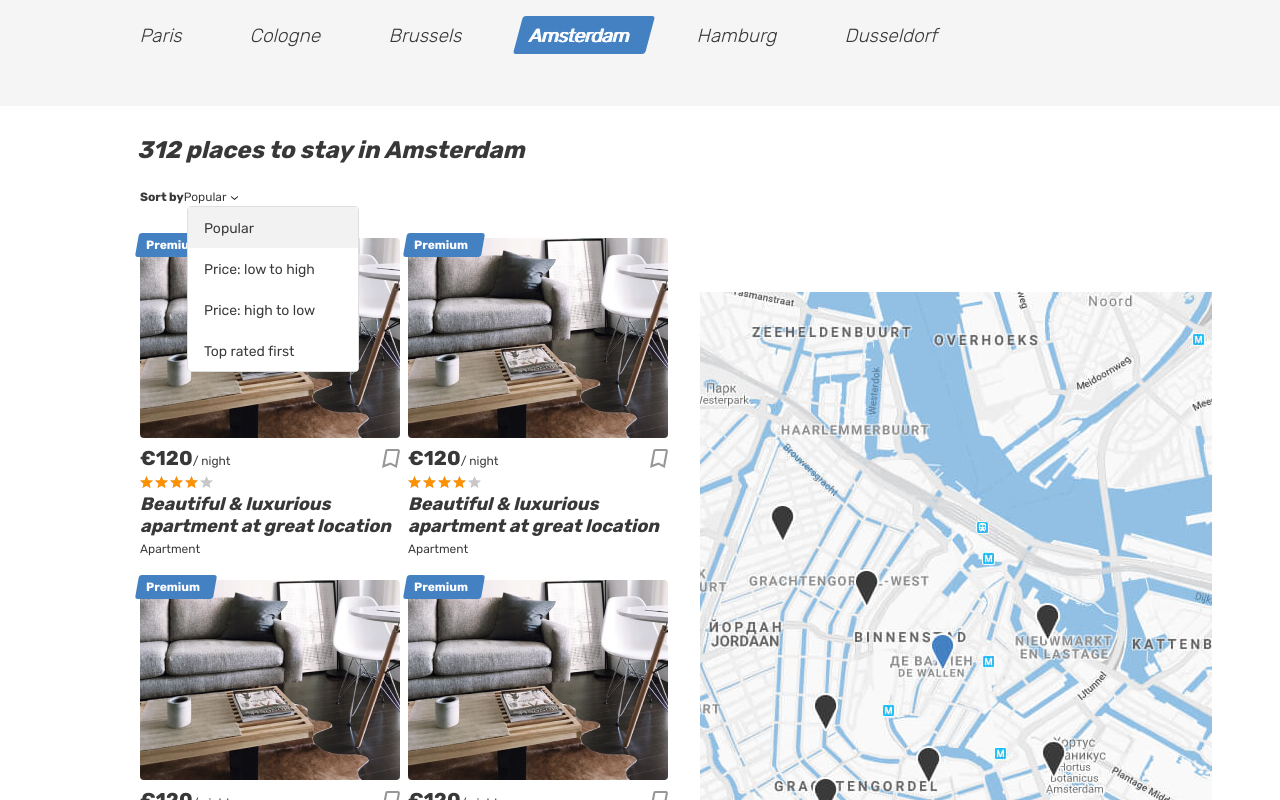
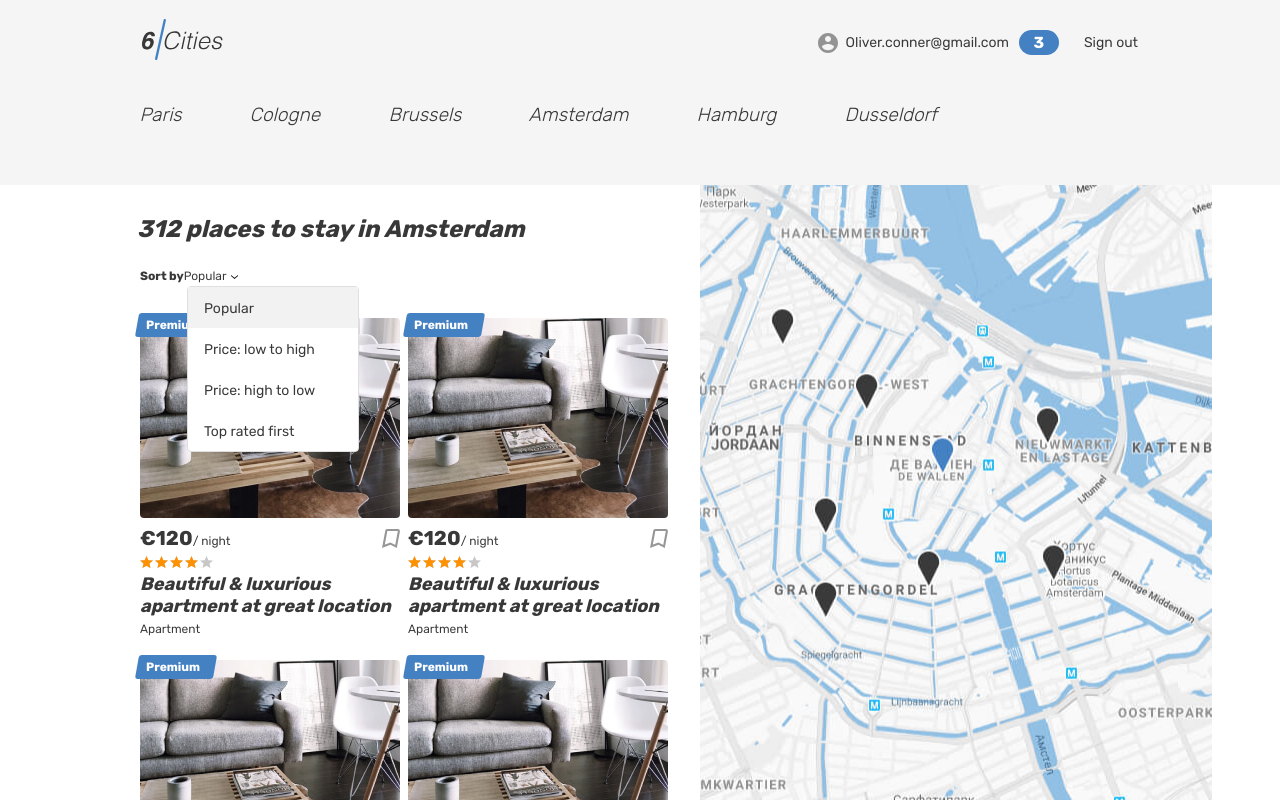
Before and after one commit to htmlacademy-react/2547343-six-cities-16, a React (Vite) app: page / in a window 1280 px wide. Shown: the top 800 px of the page. Built offline with nearby package versions, Linux system fonts and the light colour scheme.

Commit message:
Исправлено имя файла и добавлены новые компоненты

```diff
--- a/src/components/App.tsx
+++ b/src/components/App.tsx
@@ -2,11 +2,13 @@ import MainScreen from '../pages/main';
 
 type AppProps = {
   placeCardsCount: number;
+  cities: string[];
+  isNavigation: boolean;
 }
 
-function App({ placeCardsCount }: AppProps): JSX.Element {
+function App(props: AppProps): JSX.Element {
   return (
-    <MainScreen placeCardsCount={placeCardsCount} />
+    <MainScreen placeCardsCount={props.placeCardsCount} cities={props.cities} isNavigation={props.isNavigation} />
   );
 }
 
--- /dev/null
+++ b/src/components/header/header.tsx
@@ -0,0 +1,39 @@
+type HeaderProps = {
+  isNavigation: boolean;
+}
+
+function Header({ isNavigation }: HeaderProps) {
+  return (
+    <header className="header">
+      <div className="container">
+        <div className="header__wrapper">
+          <div className="header__left">
+            <a className="header__logo-link header__logo-link--active">
+              <img className="header__logo" src="img/logo.svg" alt="6 cities logo" width="81" height="41" />
+            </a>
+          </div>
+          {isNavigation &&
+            <nav className="header__nav">
+              <ul className="header__nav-list">
+                <li className="header__nav-item user">
+                  <a className="header__nav-link header__nav-link--profile" href="#">
+                    <div className="header__avatar-wrapper user__avatar-wrapper">
+                    </div>
+                    <span className="header__user-name user__name">Oliver.conner@gmail.com</span>
+                    <span className="header__favorite-count">3</span>
+                  </a>
+                </li>
+                <li className="header__nav-item">
+                  <a className="header__nav-link" href="#">
+                    <span className="header__signout">Sign out</span>
+                  </a>
+                </li>
+              </ul>
+            </nav>}
+        </div>
+      </div>
+    </header>
+  );
+}
+
+export default Header;
--- /dev/null
+++ b/src/components/location-item/location-item.tsx
@@ -0,0 +1,15 @@
+type LocationItemProps = {
+  city: string;
+}
+
+function LocationItem({ city }: LocationItemProps) {
+  return (
+    <li className="locations__item">
+      <a className="locations__item-link tabs__item" href="#">
+        <span>{city}</span>
+      </a>
+    </li>
+  );
+}
+
+export default LocationItem;
--- /dev/null
+++ b/src/components/locations-list/locations-list.tsx
@@ -0,0 +1,18 @@
+import LocationItem from '../location-item/location-item';
+
+type LocationItemProps = {
+  cities: string[];
+}
+
+function LocationsList({ cities }: LocationItemProps) {
+  const List = cities.map((item: string) => <LocationItem city={item} key={item} />);
+  return (
+    <section className="locations container">
+      <ul className="locations__list tabs__list">
+        {List}
+      </ul>
+    </section>
+  );
+}
+
+export default LocationsList;
--- /dev/null
+++ b/src/components/settings/settings.tsx
@@ -0,0 +1,5 @@
+export const data = {
+  placeCardsCount: 5,
+  cities: ['Paris', 'Cologne', 'Brussels', 'Amsterdam', 'Hamburg', 'Dusseldorf'],
+  isNavigation: true
+};
--- a/src/index.tsx
+++ b/src/index.tsx
@@ -1,15 +1,18 @@
 import React from 'react';
 import ReactDOM from 'react-dom/client';
-import App from './components/App';
+import App from './components/app';
+import { data } from './components/settings/settings';
 
 const root = ReactDOM.createRoot(
   document.getElementById('root') as HTMLElement
 );
 
-const placeCardsCount = 5;
-
 root.render(
   <React.StrictMode>
-    <App placeCardsCount={placeCardsCount} />
+    <App
+      placeCardsCount={data.placeCardsCount}
+      cities={data.cities}
+      isNavigation={data.isNavigation}
+    />
   </React.StrictMode>
 );
--- a/src/pages/main.tsx
+++ b/src/pages/main.tsx
@@ -1,48 +1,25 @@
+import Header from '../components/header/header.tsx';
 import PlaceCard from '../components/place-card.tsx';
+import LocationsList from '../components/locations-list/locations-list.tsx';
 
 type MainScreenProps = {
   placeCardsCount: number;
+  cities: string[];
+  isNavigation: boolean;
 }
 
-function MainScreen({ placeCardsCount }: MainScreenProps): JSX.Element {
+function MainScreen({ placeCardsCount, cities, isNavigation }: MainScreenProps): JSX.Element {
   return (
+    <div className="page page--gray page--main">
+
+      <Header isNavigation={isNavigation} />
+
       <main className="page__main page__main--index">
         <h1 className="visually-hidden">Cities</h1>
         <div className="tabs">
-        <section className="locations container">
-          <ul className="locations__list tabs__list">
-            <li className="locations__item">
-              <a className="locations__item-link tabs__item" href="#">
-                <span>Paris</span>
-              </a>
-            </li>
-            <li className="locations__item">
-              <a className="locations__item-link tabs__item" href="#">
-                <span>Cologne</span>
-              </a>
-            </li>
-            <li className="locations__item">
-              <a className="locations__item-link tabs__item" href="#">
-                <span>Brussels</span>
-              </a>
-            </li>
-            <li className="locations__item">
-              <a className="locations__item-link tabs__item tabs__item--active">
-                <span>Amsterdam</span>
-              </a>
-            </li>
-            <li className="locations__item">
-              <a className="locations__item-link tabs__item" href="#">
-                <span>Hamburg</span>
-              </a>
-            </li>
-            <li className="locations__item">
-              <a className="locations__item-link tabs__item" href="#">
-                <span>Dusseldorf</span>
-              </a>
-            </li>
-          </ul>
-        </section>
+
+          <LocationsList cities={cities} />
+
         </div>
         <div className="cities">
           <div className="cities__places-container container">
@@ -65,9 +42,11 @@ function MainScreen({ placeCardsCount }: MainScreenProps): JSX.Element {
                 </ul>
               </form>
               <div className="cities__places-list places__list tabs__content">
+
                 {Array.from({ length: placeCardsCount }, (_, index) => (
                   <PlaceCard key={index} />
                 ))}
+
               </div>
             </section>
             <div className="cities__right-section">
@@ -76,6 +55,7 @@ function MainScreen({ placeCardsCount }: MainScreenProps): JSX.Element {
           </div>
         </div>
       </main>
+    </div >
   );
 }
 
```
Also changed, not shown: src/components/footer/footer.tsx (added, +12 -0 lines), src/components/offer-image/offer-image.tsx (added, +14 -0 lines), src/pages/favorites.tsx (+14 -1 lines), src/pages/login.tsx (+11 -1 lines), src/pages/offer.tsx (+15 -20 lines). Lines whose indentation alone changed are shown as unchanged.
